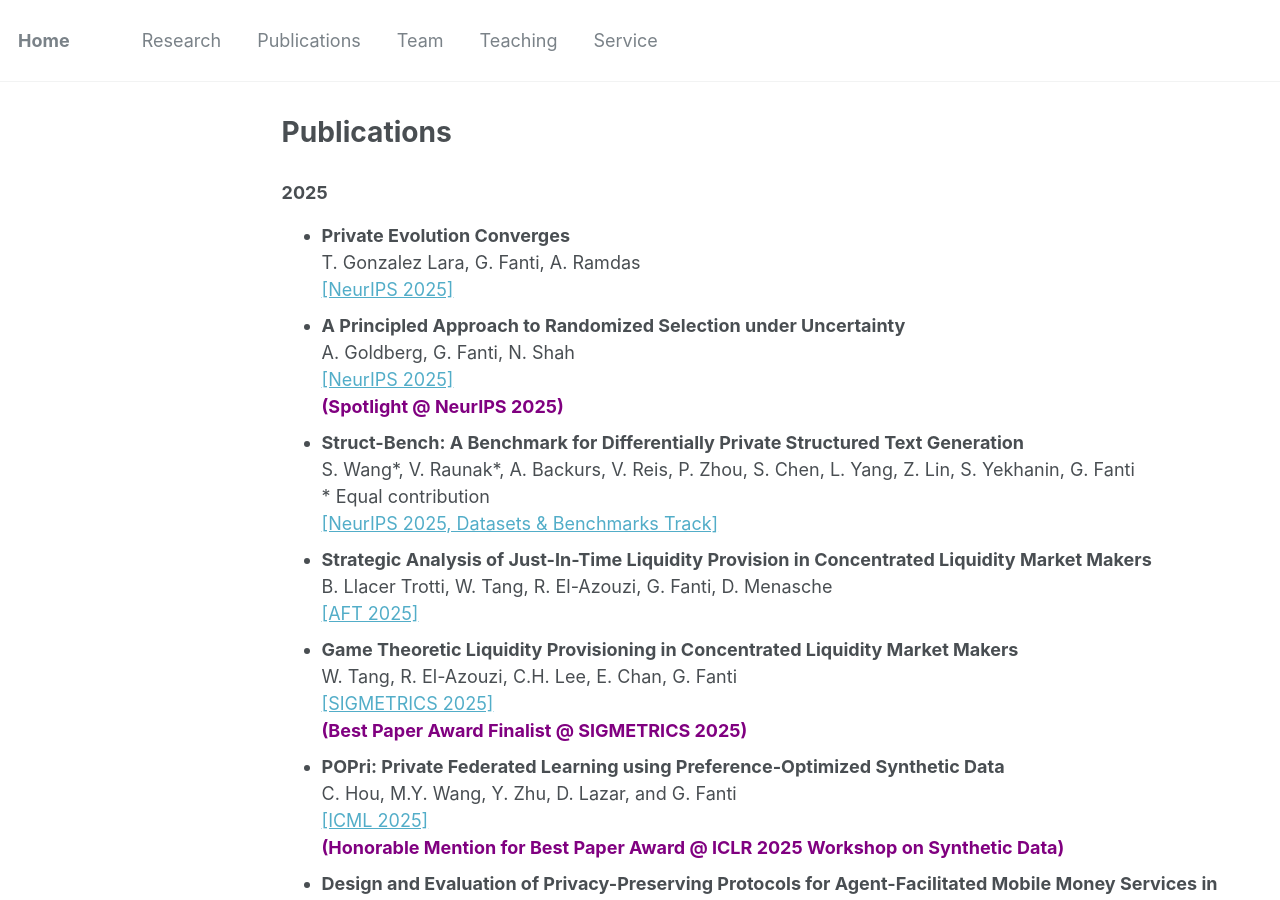
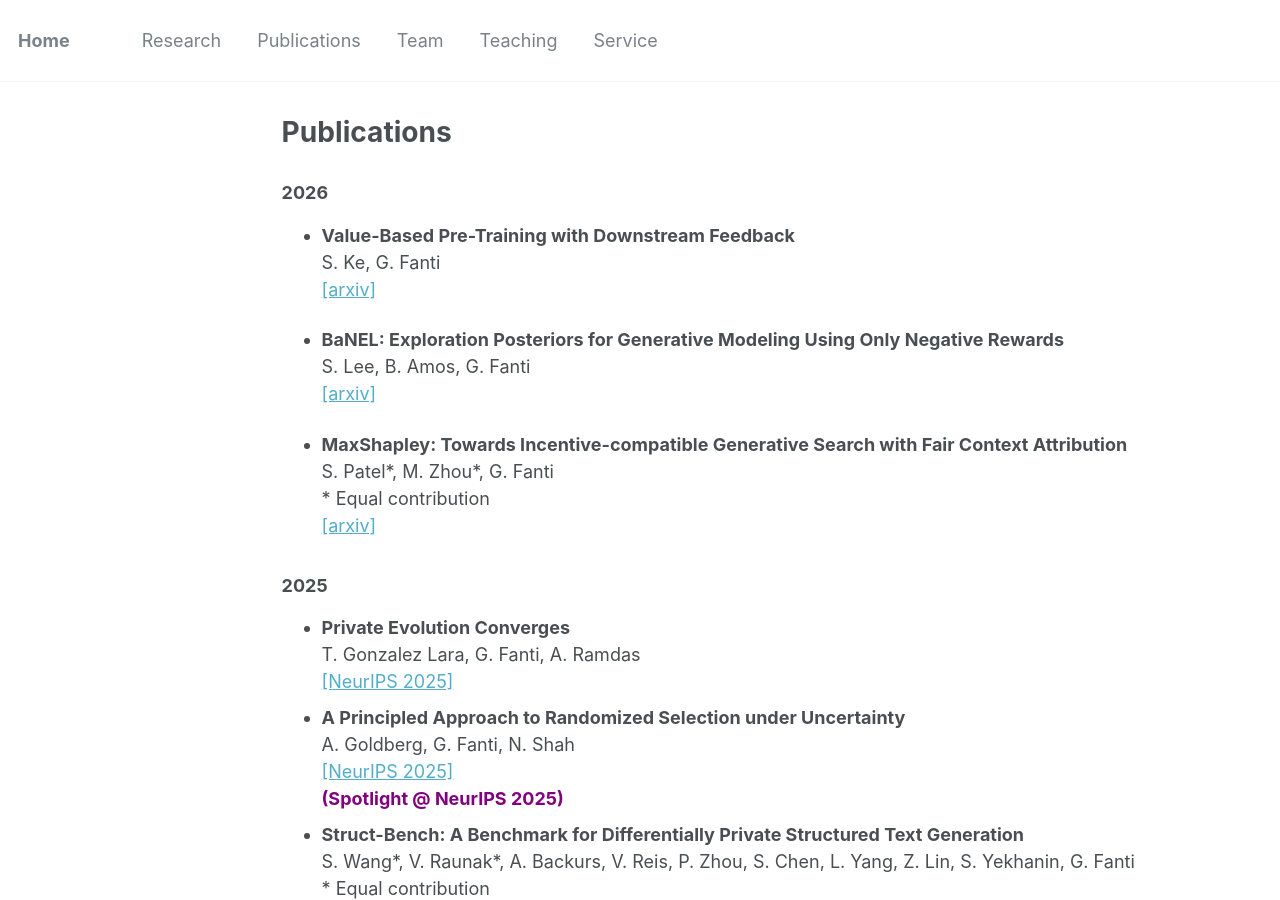
Before and after one commit to gfanti/gfanti.github.io, a Jekyll site: the page built from _pages/publications.md, in a window 1280 px wide and 900 px high. Built offline with Jekyll 4.4.1, drawn with Linux system fonts in a browser that asks for light colours.

Commit message:
updated pubs and teaching

```diff
--- a/_pages/publications.md
+++ b/_pages/publications.md
@@ -4,6 +4,24 @@ title: "Publications"
 permalink: /publications/
 author_profile: false
 ---
+### 2026
+* <b>Value-Based Pre-Training with Downstream Feedback</b>
+<br>S. Ke, G. Fanti
+<br> <a href="https://arxiv.org/abs/2601.22108">[arxiv]</a>
+<br>
+
+
+* <b>BaNEL: Exploration Posteriors for Generative Modeling Using Only Negative Rewards</b>
+<br>S. Lee, B. Amos, G. Fanti
+<br> <a href="https://arxiv.org/abs/2510.09596">[arxiv]</a>
+<br>
+
+* <b>MaxShapley: Towards Incentive-compatible Generative Search with Fair Context Attribution</b>
+<br>S. Patel\*, M. Zhou\*, G. Fanti
+<br> * Equal contribution
+<br> <a href="https://arxiv.org/abs/2512.05958">[arxiv]</a>
+<br>
+
 ### 2025
 * <b>Private Evolution Converges</b>
 <br>T. Gonzalez Lara, G. Fanti, A. Ramdas
```
Also changed, not shown: _pages/teaching.md (+1 -0 lines).
